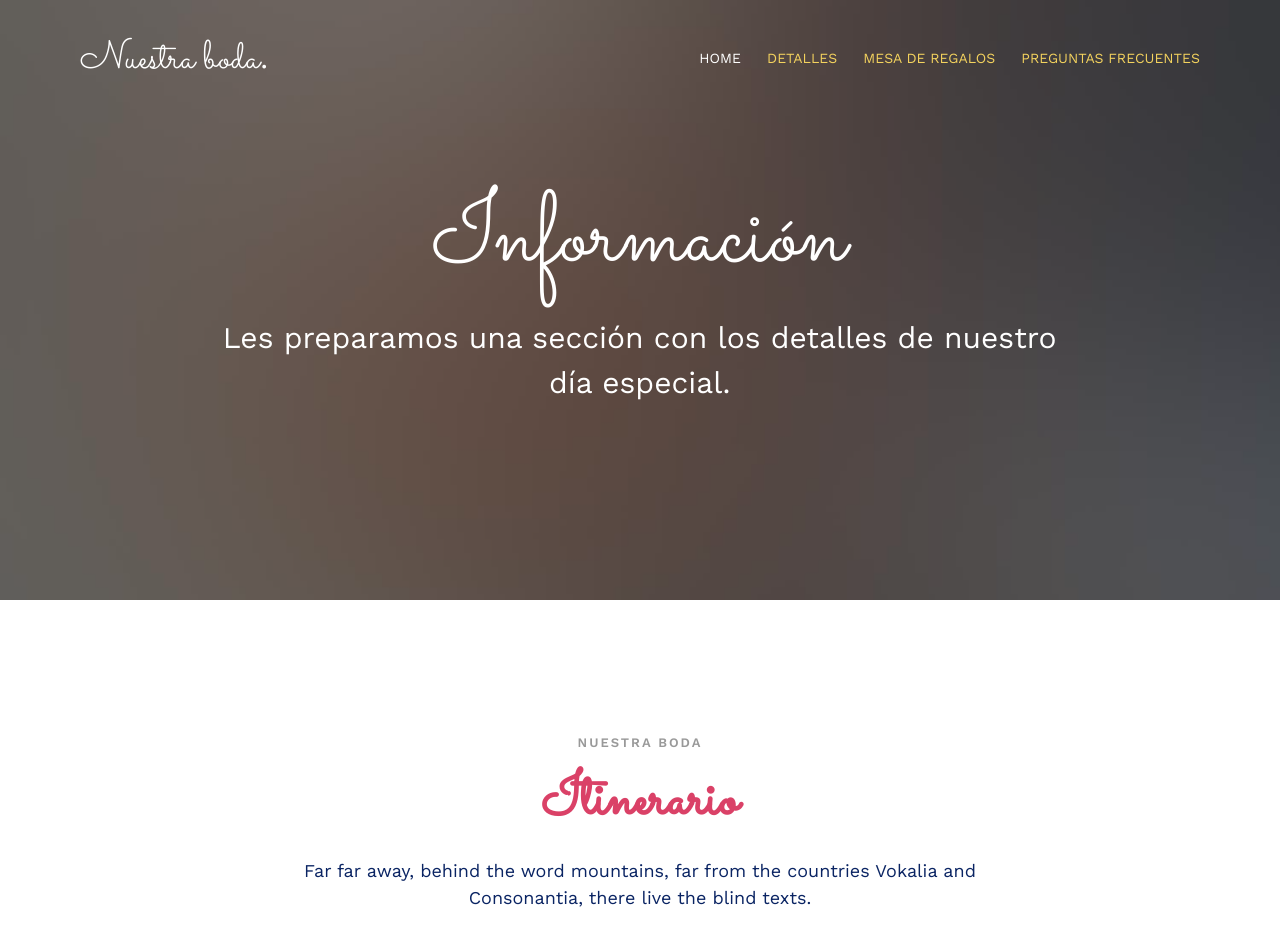
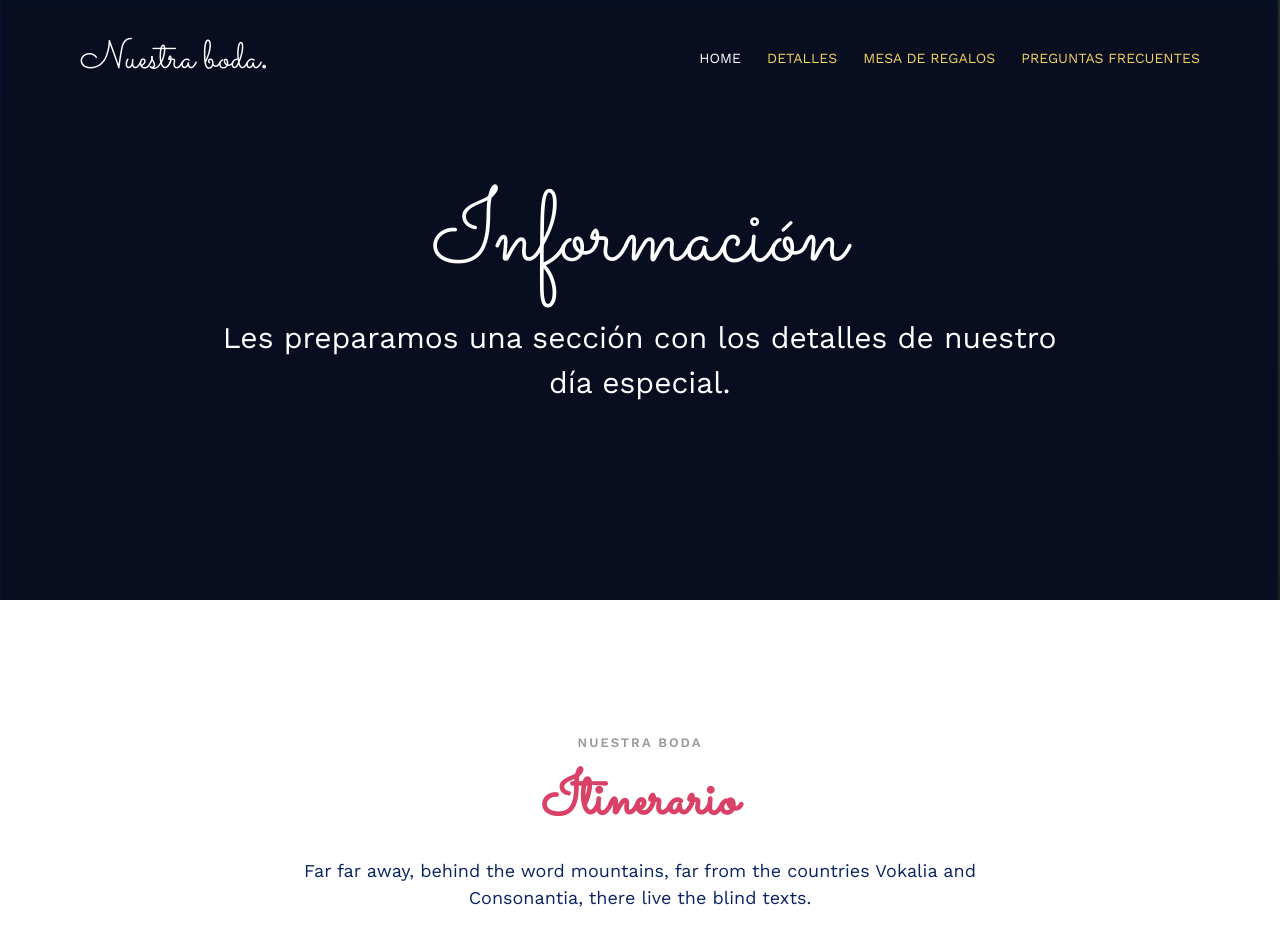
Before and after one commit to tvanessa/tvanessa.github.io, a plain HTML site: page about.html in a window 1280 px wide. Shown: the top 934 px of the page. Drawn offline with nearby package versions, Linux system fonts and the light colour scheme; files whose address does not match are found by name.

Commit message:
change banner image

```diff
--- a/about.html
+++ b/about.html
@@ -89,7 +89,7 @@
 			</div>
 		</nav>
 
-	<header id="fh5co-header" class="fh5co-cover fh5co-cover-sm" role="banner" style="background-image:url(images/img_bg_1.jpg);">
+	<header id="fh5co-header" class="fh5co-cover fh5co-cover-sm" role="banner" style="background-image:url(images/blue-fondo.jpg);">
 		<div class="overlay"></div>
 		<div class="fh5co-container">
 			<div class="row">
```
Also changed, not shown: gallery.html (+1 -1 lines), images/blue-fondo.jpg (added).
